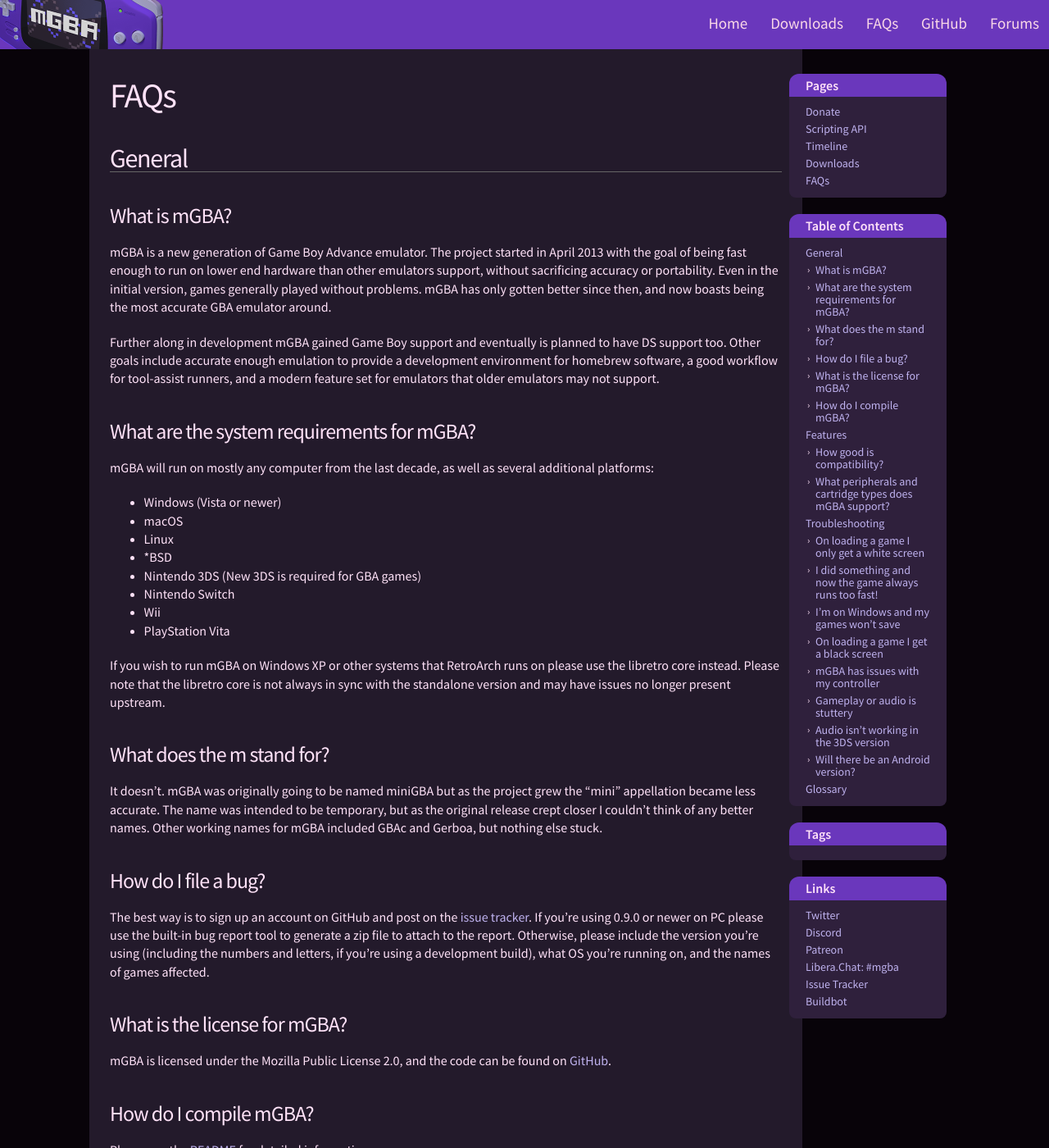
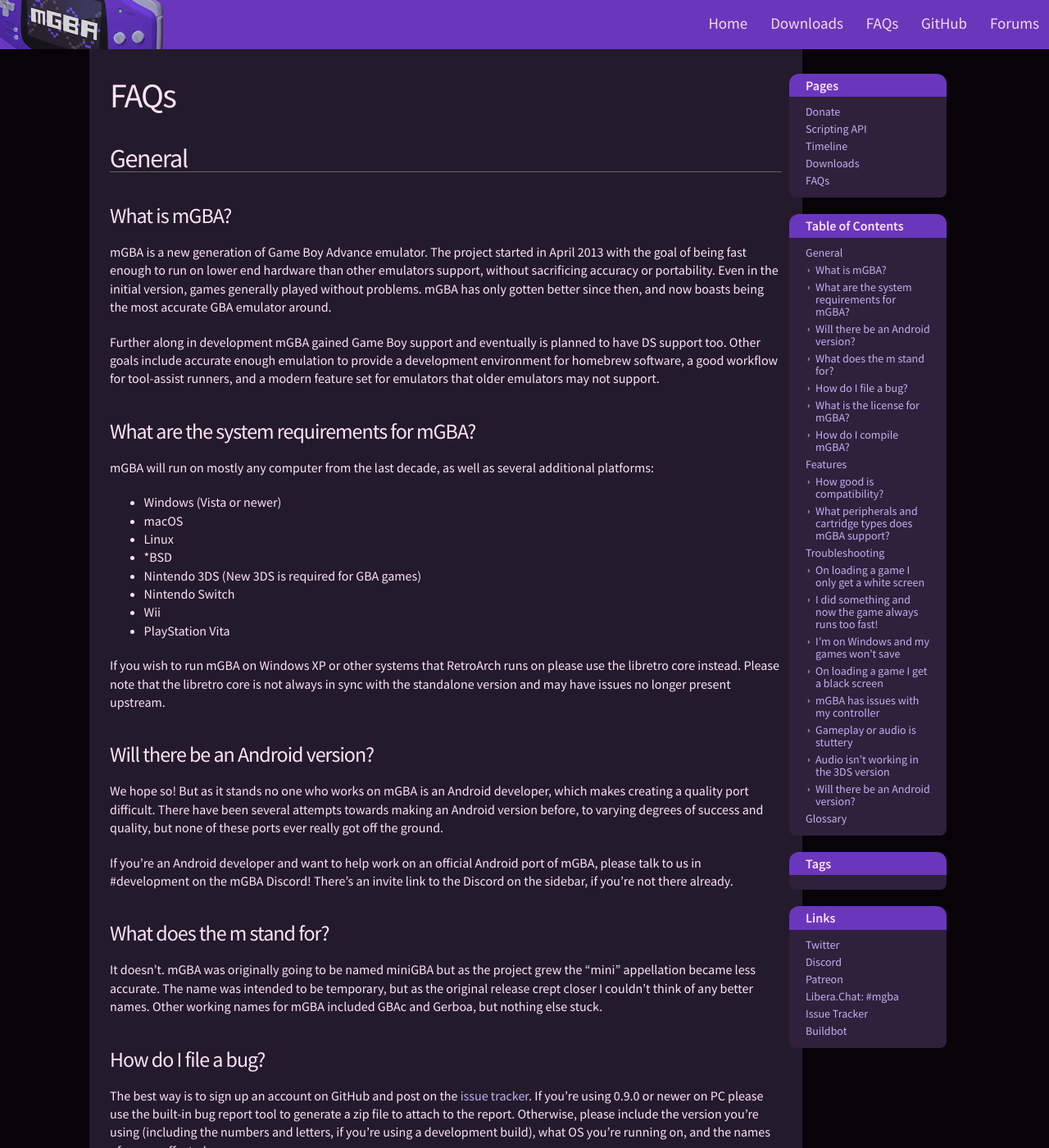
Before and after one commit to mgba-emu/www, a Jekyll site: the page built from faq.markdown, in a window 1280 px wide and 1400 px high. Shown: the whole window at 82% size. Built offline with Jekyll 4.4.1, drawn with Linux system fonts in a browser that asks for light colours; the table of contents is made by our own code.

Commit message:
Add Android FAQ

```diff
--- a/faq.markdown
+++ b/faq.markdown
@@ -26,6 +26,12 @@
 - PlayStation Vita
 
 If you wish to run mGBA on Windows XP or other systems that RetroArch runs on please use the libretro core instead. Please note that the libretro core is not always in sync with the standalone version and may have issues no longer present upstream.
+
+### Will there be an Android version?
+
+We hope so! But as it stands no one who works on mGBA is an Android developer, which makes creating a quality port difficult. There have been several attempts towards making an Android version before, to varying degrees of success and quality, but none of these ports ever really got off the ground.
+
+If you're an Android developer and want to help work on an official Android port of mGBA, please talk to us in #development on the mGBA Discord! There's an invite link to the Discord on the sidebar, if you're not there already.
 
 ### What does the m stand for?
 
```
